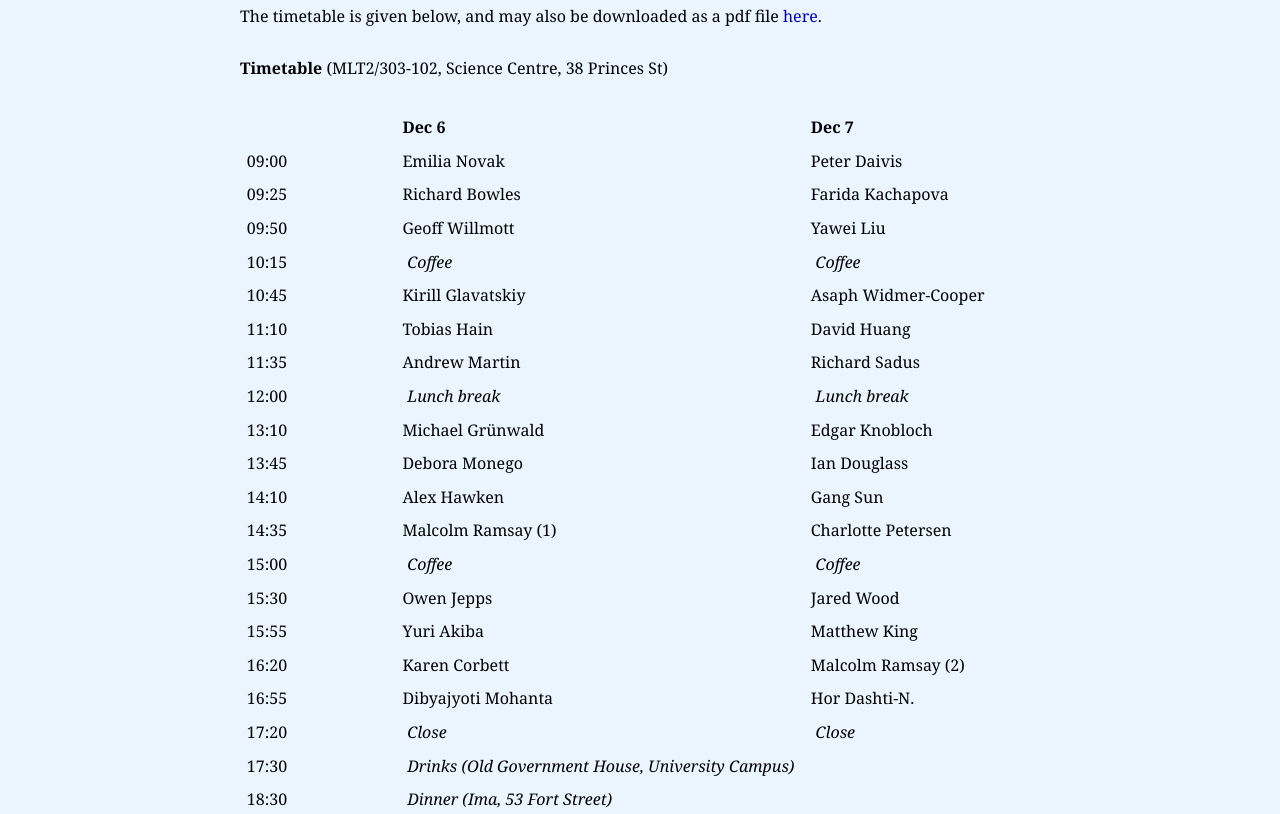
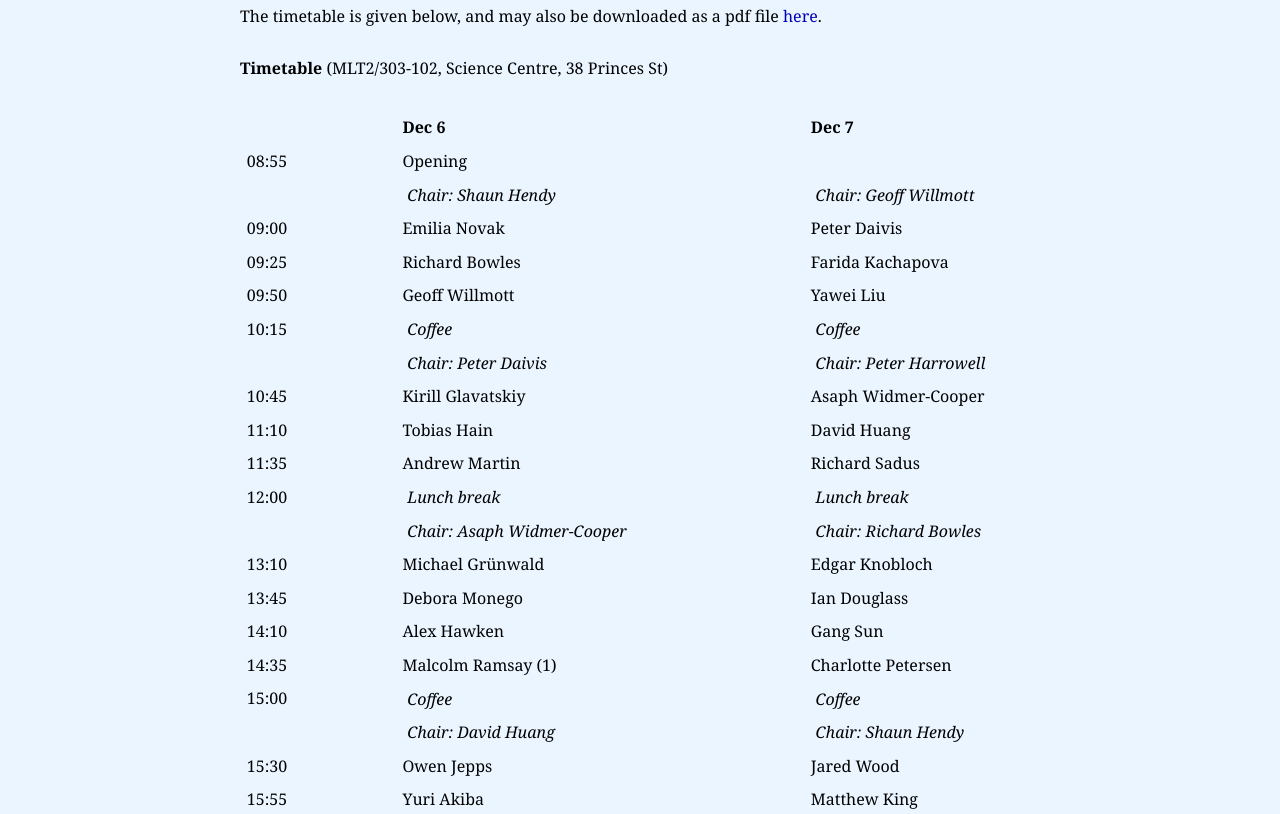
Before and after one commit to smsq/smsq.github.io, a plain HTML site: page programme/index.html in a window 1280 px wide. Shown: the part 121-935 px from the top of the page. Drawn offline with nearby package versions, Linux system fonts and the light colour scheme; some packages are replaced by stand-ins of ours.

Commit message:
Updated programme

```diff
--- a/programme/index.html
+++ b/programme/index.html
@@ -107,24 +107,29 @@ Programme
                 </p>
 <table>
     <tr><td>      </td><td><b>Dec 6</b></td><td><b>Dec 7</b></td></tr>
+<tr><td>08:55</td><td>Opening</td><td></td></tr>
+<tr><td></td><td><i>Chair: Shaun Hendy</i></td><td><i>Chair: Geoff Willmott</i></td></tr>
 <tr><td>09:00</td><td>Emilia Novak</td><td>Peter Daivis</td></tr>
 <tr><td>09:25</td><td>Richard Bowles</td><td>Farida Kachapova</td></tr>
 <tr><td>09:50</td><td>Geoff Willmott</td><td>Yawei Liu</td></tr>
 <tr><td>10:15</td><td><i>Coffee</i></td><td><i>Coffee</i></td></tr>
+<tr><td></td><td><i>Chair: Peter Daivis</i></td><td><i>Chair: Peter Harrowell</i></td></tr>
 <tr><td>10:45</td><td>Kirill Glavatskiy</td><td>Asaph Widmer-Cooper</td></tr>
 <tr><td>11:10</td><td>Tobias Hain</td><td>David Huang</td></tr>
 <tr><td>11:35</td><td>Andrew Martin</td><td>Richard Sadus</td></tr>
 <tr><td>12:00</td><td><i>Lunch break</i></td><td><i>Lunch break</i></td></tr>
+<tr><td></td><td><i>Chair: Asaph Widmer-Cooper</i></td><td><i>Chair: Richard Bowles</i></td></tr>
 <tr><td>13:10</td><td>Michael Grünwald</td><td>Edgar Knobloch</td></tr>
 <tr><td>13:45</td><td>Debora Monego</td><td>Ian Douglass</td></tr>
 <tr><td>14:10</td><td>Alex Hawken</td><td>Gang Sun</td></tr>
 <tr><td>14:35</td><td>Malcolm Ramsay (1)</td><td>Charlotte Petersen</td></tr>
 <tr><td>15:00</td><td><i>Coffee</i></td><td><i>Coffee</i></td></tr>
+<tr><td></td><td><i>Chair: David Huang</i></td><td><i>Chair: Shaun Hendy</i></td></tr>
 <tr><td>15:30</td><td>Owen Jepps</td><td>Jared Wood</td></tr>
 <tr><td>15:55</td><td>Yuri Akiba</td><td>Matthew King</td></tr>
-<tr><td>16:20</td><td>Karen Corbett</td><td>Malcolm Ramsay (2)</td></tr>
-<tr><td>16:55</td><td>Dibyajyoti Mohanta</td><td>Hor Dashti-N.</td></tr>
-<tr><td>17:20</td><td><i>Close</i></td><td><i>Close</i></td></tr>
+<tr><td>16:20</td><td>Karen Corbett</td><td><i>Close</i></td></tr>
+<tr><td>16:55</td><td>Dibyajyoti Mohanta</td><td></td></tr>
+<tr><td>17:20</td><td><i>Close</i></td><td></td></tr>
 <tr><td>17:30</td><td><i>Drinks (Old Government House, University Campus)</i></td><td></td></tr>
 <tr><td>18:30</td><td><i>Dinner (Ima, 53 Fort Street)</i></td><td></td></tr>
 </table>
```
Also changed, not shown: 1 other file.
